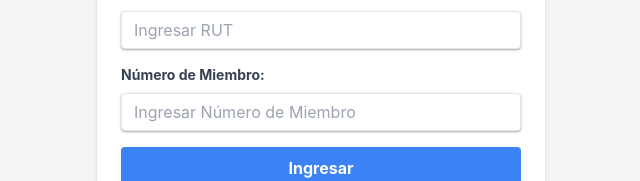
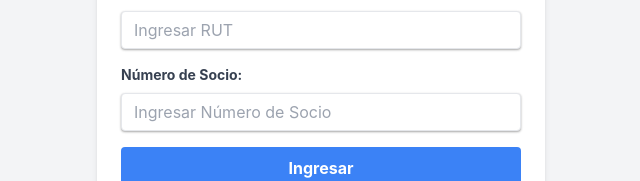
Before and after one commit to sebastiancordovaw2/acta_socios_frontend, a Vue app: page /#/ in a window 1280 px wide. Shown: the part 342-523 px from the top of the page, without its empty margins (319-959 px from the left). Built offline with nearby package versions, Linux system fonts and the light colour scheme.

Commit message:
envia data segurn environment

```diff
--- a/src/views/Loginsocios.vue
+++ b/src/views/Loginsocios.vue
@@ -19,13 +19,13 @@
               <p v-if="rutError" class="text-red-500 text-xs italic mt-2">{{ rutError }}</p>
             </div>
             <div class="mb-4">
-              <label for="memberNumber" class="block text-gray-700 text-sm font-bold mb-2">Número de Miembro:</label>
+              <label for="memberNumber" class="block text-gray-700 text-sm font-bold mb-2">Número de Socio:</label>
               <input
                 v-model="memberNumber"
                 type="text"
                 id="memberNumber"
                 class="shadow appearance-none border rounded w-full py-2 px-3 text-gray-700 leading-tight focus:outline-none focus:shadow-outline"
-                placeholder="Ingresar Número de Miembro"
+                placeholder="Ingresar Número de Socio"
               />
               <p v-if="memberNumberError" class="text-red-500 text-xs italic mt-2">{{ memberNumberError }}</p>
             </div>
@@ -103,7 +103,7 @@ const handleSubmit = async () => {
   }
 
   try {
-    const response = await axios.post('https://api.example.com/login', {
+    const response = await axios.post(import.meta.env.VITE_API_URL+'/login_socios', {
       rut: rut.value,
       memberNumber: memberNumber.value,
     })
```
Also changed, not shown: 2 other files (tests, documents, lock files or other folders).
